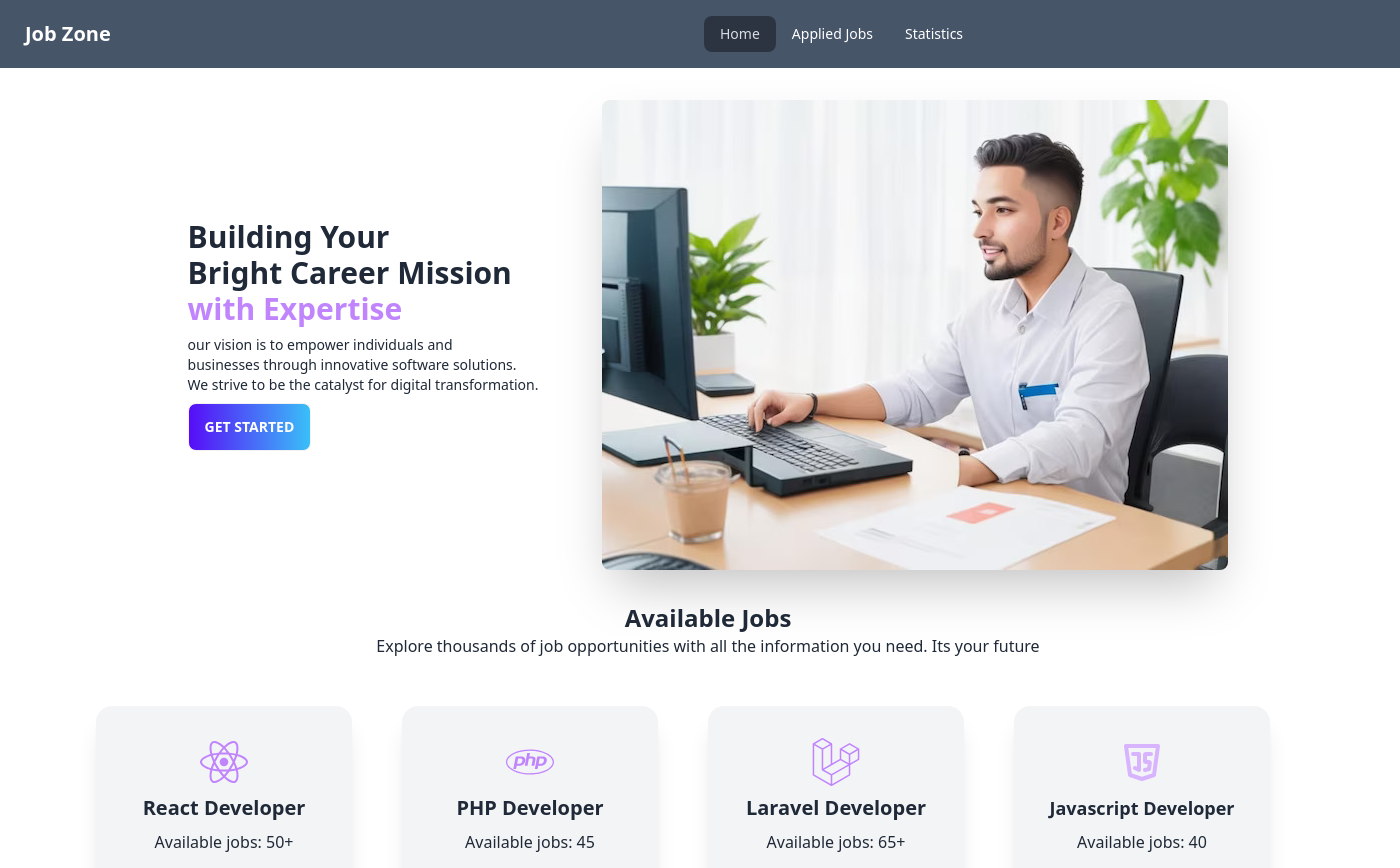
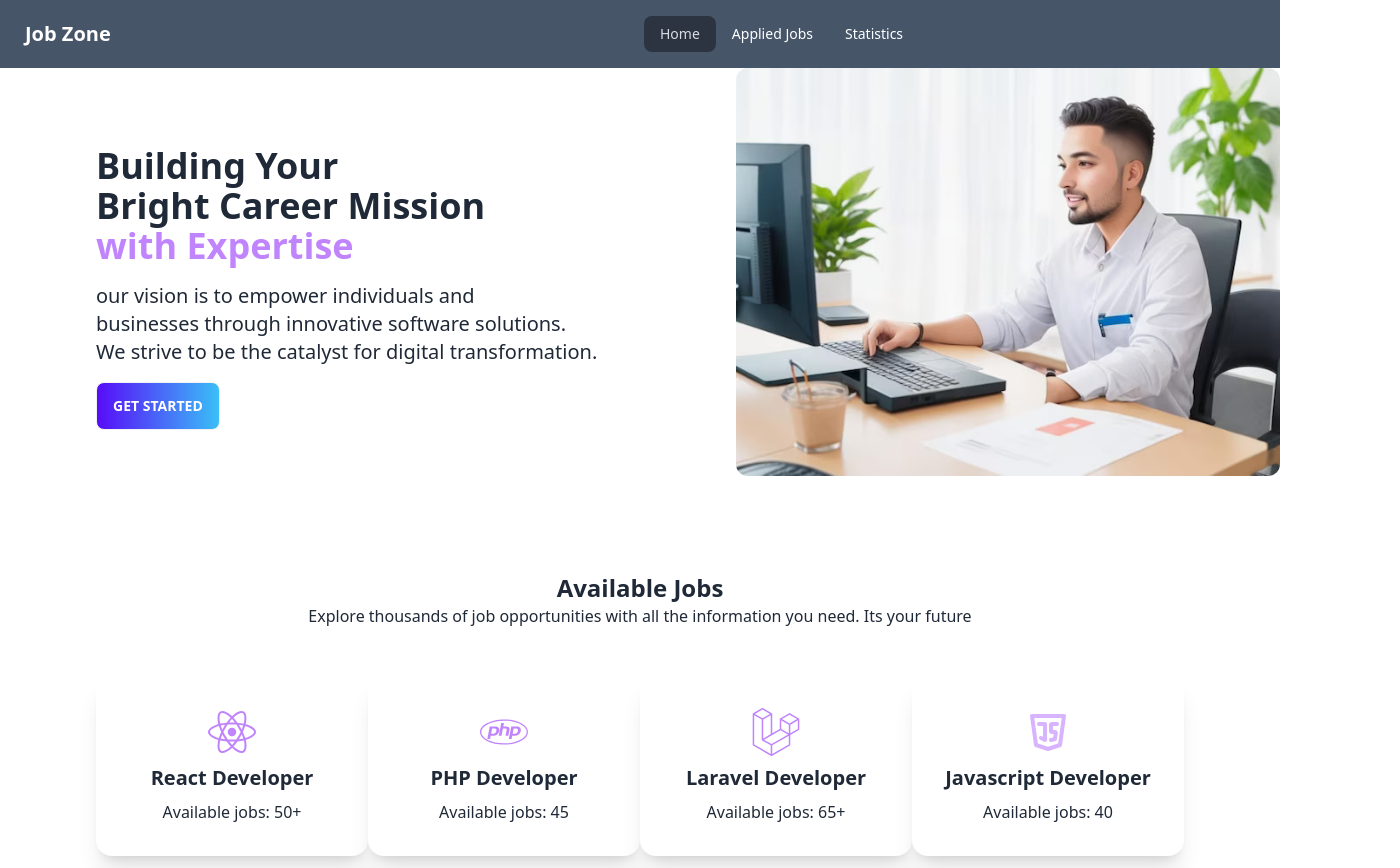
Before and after one commit to saifulislam975317/job-zone-saiful, a React (Vite) app: page / in a window 1280 px wide. Shown: the top 868 px of the page, 1400 px wide, since content can reach past the window. Built offline with nearby package versions, Linux system fonts and the light colour scheme.

Commit message:
update info

```diff
--- a/src/App.jsx
+++ b/src/App.jsx
@@ -4,7 +4,7 @@ import router from "./Routes/Routes";
 
 function App() {
   return (
-    <div className="w-[1400px] mx-auto">
+    <div className="max-w-[1400px] mx-auto">
       <RouterProvider router={router}></RouterProvider>;
     </div>
   );
--- a/src/components/AppliedJobs/AppliedJobs.jsx
+++ b/src/components/AppliedJobs/AppliedJobs.jsx
@@ -28,7 +28,7 @@ const AppliedJobs = () => {
         {applied?.map((job) => (
           <div
             key={job?.id}
-            className="card w-3/4 border-2 border-slate-200 p-4"
+            className="card  border-2 border-slate-200 mb-4 p-4"
           >
             <div className="area">
               <div className="">
--- a/src/components/AvailableJobs/AvailableJobs.jsx
+++ b/src/components/AvailableJobs/AvailableJobs.jsx
@@ -2,51 +2,49 @@ import { FaReact, FaPhp, FaLaravel } from "react-icons/fa";
 import { TbBrandJavascript } from "react-icons/tb";
 const AvailableJobs = () => {
   return (
-    <div className=" my-8">
-      <h1 className="lg:text-center ml-4 text-start  font-bold font-sans text-2xl">
-        Available Jobs
-      </h1>
-      <p className="mb-12 lg:text-center text-start ml-4">
-        Explore thousands of job opportunities with all the information you
-        need. Its your future
-      </p>
-      <div className="grid grid-cols-1 md:grid-cols-2 lg:grid-cols-4 gap-4 px-24">
-        <div className="card w-64 bg-gray-100 shadow-xl">
-          <div className="card-body flex flex-col justify-center items-center">
+    <div className=" my-24">
+      <div className="text-center">
+        <h1 className="font-bold font-sans text-2xl">Available Jobs</h1>
+        <p className="px-2">
+          Explore thousands of job opportunities with all the information you
+          need. Its your future
+        </p>
+      </div>
+      <div className="lg:flex justify-evenly items-center px-24 mt-8">
+        <div className="card w-72 bg-base-100 shadow-xl ">
+          <div className="card-body items-center">
             <span>
               <FaReact className="text-5xl text-purple-400"></FaReact>
             </span>
-            <h1 className="font-bold text-xl font-sans">React Developer</h1>
-            <h3>Available jobs: 50+</h3>
+            <h2 className="card-title font-bold">React Developer</h2>
+            <p>Available jobs: 50+</p>
           </div>
         </div>
-        <div className="card w-64 bg-gray-100 shadow-xl">
-          <div className="card-body flex flex-col justify-center items-center">
+        <div className="card my-4 w-72 bg-base-100 shadow-xl">
+          <div className="card-body items-center">
             <span>
               <FaPhp className="text-5xl text-purple-400"></FaPhp>
             </span>
-            <h1 className="font-bold text-xl font-sans">PHP Developer</h1>
-            <h3>Available jobs: 45</h3>
+            <h2 className="card-title font-bold">PHP Developer</h2>
+            <p>Available jobs: 45</p>
           </div>
         </div>
-        <div className="card w-64 bg-gray-100 shadow-xl">
-          <div className="card-body flex flex-col justify-center items-center">
+        <div className="card w-72 bg-base-100 shadow-xl">
+          <div className="card-body items-center">
             <span>
               <FaLaravel className="text-5xl text-purple-400"></FaLaravel>
             </span>
-            <h1 className="font-bold text-xl font-sans">Laravel Developer</h1>
-            <h3>Available jobs: 65+</h3>
+            <h2 className="card-title font-bold">Laravel Developer</h2>
+            <p>Available jobs: 65+</p>
           </div>
         </div>
-        <div className="card w-64 bg-gray-100 shadow-xl">
-          <div className="card-body flex flex-col justify-center items-center">
+        <div className="card my-4 w-72 bg-base-100 shadow-xl">
+          <div className="card-body items-center">
             <span>
               <TbBrandJavascript className="text-5xl text-purple-300"></TbBrandJavascript>
             </span>
-            <h1 className="font-bold text-lg font-sans">
-              Javascript Developer
-            </h1>
-            <h3>Available jobs: 40</h3>
+            <h2 className="card-title font-bold">Javascript Developer</h2>
+            <p>Available jobs: 40</p>
           </div>
         </div>
       </div>
--- a/src/components/Header/Header.jsx
+++ b/src/components/Header/Header.jsx
@@ -1,25 +1,21 @@
 import image from "../../assets/images/image.jpg";
 const Header = () => {
   return (
-    <div className="md:flex lg:flex-row-reverse justify-center items-center gap-x-12  md:mt-8">
-      <div>
-        <img
-          className="w-1/3  md:w-full rounded-lg shadow-2xl"
-          src={image}
-          alt=""
-        />
+    <div className="lg:flex md:flex justify-center items-center flex-row-reverse">
+      <div className="lg:w-1/2 w-full">
+        <img className="rounded-xl " src={image} alt="" />
       </div>
-      <div className="p-4  space-y-2">
-        <h1 className="text-3xl font-sans font-bold">
+      <div className="lg:w-1/2 w-full mx-12 lg:mx-24 space-y-4 mt-8 ">
+        <h1 className="text-4xl font-bold">
           Building Your <br /> Bright Career Mission <br />
           <span className="text-purple-400">with Expertise</span>
         </h1>
-        <p className="text-sm">
+        <p className="text-xl mr-4">
           our vision is to empower individuals and
           <br /> businesses through innovative software solutions.
           <br /> We strive to be the catalyst for digital transformation.
         </p>
-        <button className="btn text-white bg-gradient-to-r  from-primary to-info">
+        <button className="btn text-white bg-gradient-to-r  from-primary to-info ">
           Get Started
         </button>
       </div>
--- a/src/components/JobDetails/JobDetails.jsx
+++ b/src/components/JobDetails/JobDetails.jsx
@@ -25,24 +25,22 @@ const JobDetails = () => {
 
   return (
     <div>
-      <h1 className="md:text-center font-bold text-3xl mt-8 p-2">
-        Job details
-      </h1>
+      <h1 className="text-center font-bold text-3xl mt-8 p-2">Job details</h1>
       <div className="grid md:grid-cols-[1000px,300px] my-8 gap-4 ">
         <div className="px-4 overflow-auto">
           <p>
-            <span className="text-lg font-bold ">Job Description:</span>
+            <span className="text-lg  font-bold ">Job Description: </span>
             {details.description}
           </p>
-          <p>
-            <span className="text-lg font-bold">Job Responsibility: </span>
+          <p className="my-4">
+            <span className="text-lg  font-bold">Job Responsibility: </span>
             {details.responsibility}
           </p>
           <p>
             <span className="text-lg font-bold">Job Requirements: </span>
             {details.requirements}
           </p>
-          <p>
+          <p className="mt-4">
             <span className="text-lg font-bold">Experiences: </span>
             {details.experiences}
           </p>
--- a/src/components/JobsCategory/JobsCategory.jsx
+++ b/src/components/JobsCategory/JobsCategory.jsx
@@ -19,18 +19,19 @@ const JobsCategory = () => {
 
   return (
     <div>
-      <h1 className="lg:text-center text-start mt-12 font-bold font-sans text-2xl ml-24">
-        Jobs Category
-      </h1>
-      <p className="mb-12 ml-2 lg:text-center text-start">
-        Discover diverse job opportunities in our company. Find your ideal job
-        with ease at our jobzone website.
-      </p>
+      <div className="text-center">
+        <h1 className="font-bold font-sans text-2xl">Jobs Category</h1>
+        <p className="px-2">
+          Discover diverse job opportunities in our company. Find your ideal job
+          with ease at our jobzone website.
+        </p>
+      </div>
+
       <div className="grid grid-cols-1 p-12 lg:grid-cols-3 md:grid-cols-2 mt-12 gap-4">
         {dataToDisplay?.map((job) => (
           <div
             key={job.id}
-            className="card card-compact w-96 bg-base-100 shadow-xl"
+            className="card card-compact w-96 bg-base-100  shadow-xl"
           >
             <div>
               <img
@@ -39,7 +40,7 @@ const JobsCategory = () => {
                 alt="jobs"
               />
             </div>
-            <div className="card-body">
+            <div className="card-body ">
               <h2 className="card-title">{job.jobTitle}</h2>
               <p>{job.companyName}</p>
               <div className="flex justify-around items-center">
--- a/src/components/Shared/Navbar/Navbar.jsx
+++ b/src/components/Shared/Navbar/Navbar.jsx
@@ -38,7 +38,7 @@ const Navbar = () => {
           </label>
           <ul
             tabIndex={0}
-            className="menu menu-sm dropdown-content mt-3 z-10 p-2 shadow  rounded-box w-52"
+            className="menu menu-sm dropdown-content mt-3 z-10 p-2 shadow  bg-slate-600  rounded-box w-52"
           >
             {navOption}
           </ul>
```
Also changed, not shown: 1 other file (tests, documents, lock files or other folders).
